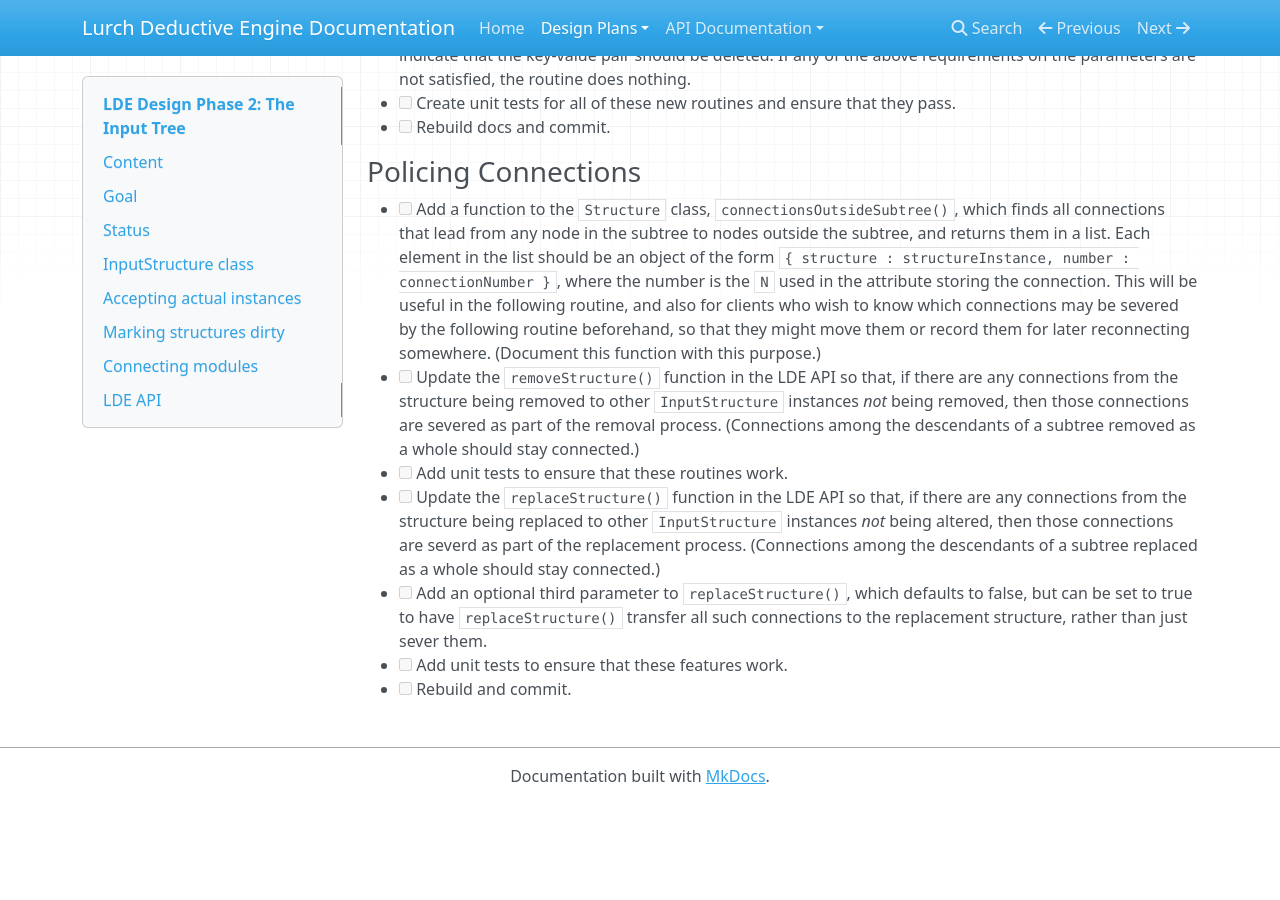
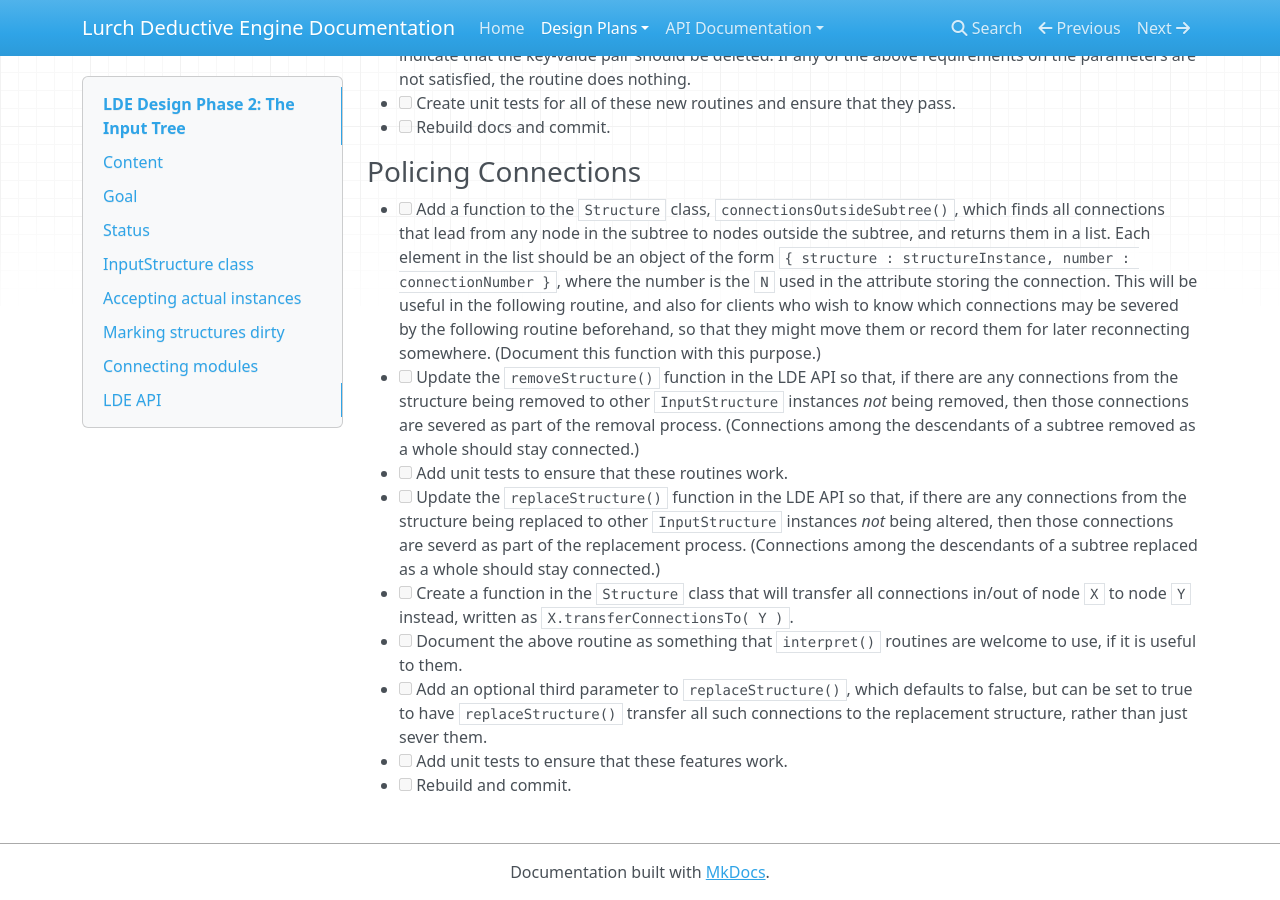
Before and after one commit to lurchmath/lde, an MkDocs documentation site: the page built from docs/phase2-input-tree.md, in a window 1280 px wide and 900 px high, scrolled down 3162 px. Built offline with MkDocs 1.6.1, drawn with Linux system fonts in a browser that asks for light colours; nearby versions of some CDN libraries; old or Windows-style settings are respelled for this version of MkDocs; before the commit the page ends 3966 px from its top, so only the background shows below that.

Commit message:
Small tweak to planning docs

```diff
--- a/docs/phase2-input-tree.md
+++ b/docs/phase2-input-tree.md
@@ -212,6 +212,11 @@ This has not been implemented.  See the tasks below.
    `InputStructure` instances *not* being altered, then those connections
    are severd as part of the replacement process.  (Connections among the
    descendants of a subtree replaced as a whole should stay connected.)
+ * [ ] Create a function in the `Structure` class that will transfer all
+   connections in/out of node `X` to node `Y` instead, written as
+   `X.transferConnectionsTo( Y )`.
+ * [ ] Document the above routine as something that `interpret()` routines
+   are welcome to use, if it is useful to them.
  * [ ] Add an optional third parameter to `replaceStructure()`, which
    defaults to false, but can be set to true to have `replaceStructure()`
    transfer all such connections to the replacement structure, rather than
```
Also changed, not shown: site/index.html, site/phase2-input-tree/index.html, site/search/search_index.json.
